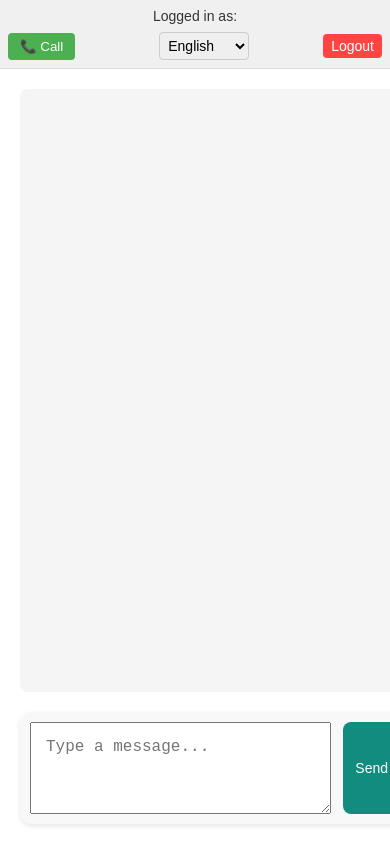
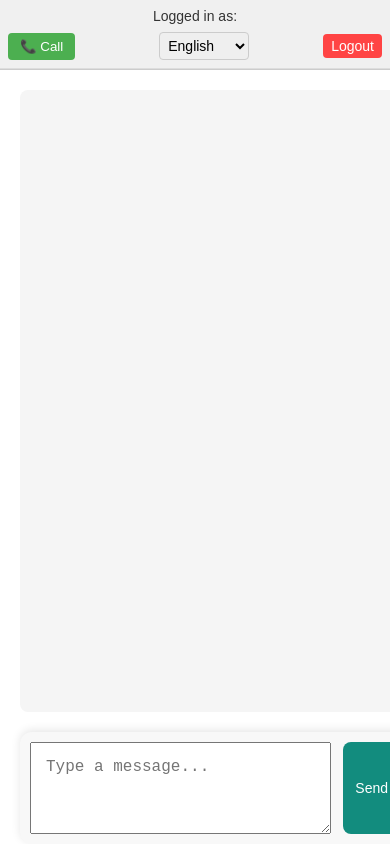
Before and after one commit to QuixoticStudiosLLC/chatroom, a website: page public/index.html in a window 390 px wide. Drawn offline with nearby package versions, Linux system fonts and the light colour scheme; no server answers.

Commit message:
fix language selection and CSS on devices

```diff
--- a/public/index.html
+++ b/public/index.html
@@ -2,7 +2,7 @@
 <html lang="en">
 <head>
     <meta charset="UTF-8">
-    <meta name="viewport" content="width=device-width, initial-scale=1.0, maximum-scale=1.0, user-scalable=no">
+    <meta name="viewport" content="width=device-width, initial-scale=1.0, viewport-fit=cover">
     <title>Chatroom Website</title>
     <link rel="stylesheet" href="styles.css">
 </head>
--- a/public/styles.css
+++ b/public/styles.css
@@ -378,8 +378,11 @@ body, html {
 
     .chat-section {
         width: 100%;
-        height: calc(100vh - 50px); /* Subtract header height */
-        border: none;
+        height: calc(100vh - 50px);
+        display: flex;
+        flex-direction: column;
+        /* Add padding to avoid browser UI */
+        padding-bottom: env(safe-area-inset-bottom, 60px);
     }
 
     .menu-bar {
@@ -401,11 +404,23 @@ body, html {
     }
 
     #chat-form {
+        position: fixed;
+        bottom: env(safe-area-inset-bottom, 0);
+        left: 0;
+        right: 0;
+        background: #f8f8f8;
         padding: 10px;
+        box-shadow: 0 -2px 10px rgba(0,0,0,0.1);
+        z-index: 100;
     }
 
     #chat-input {
         font-size: 16px; /* Better for mobile typing */
+    }
+
+    #chat-messages {
+        flex: 1;
+        padding-bottom: 70px; /* Space for the form */
     }
 
     .notification {
@@ -431,6 +446,11 @@ body, html {
         display: flex;
         flex-direction: row;
         justify-content: space-between;
+    }
+
+    #chat-form {
+        position: sticky;
+        bottom: 0;
     }
 
     #chat-form button {
```
Also changed, not shown: server.js (+11 -4 lines).
